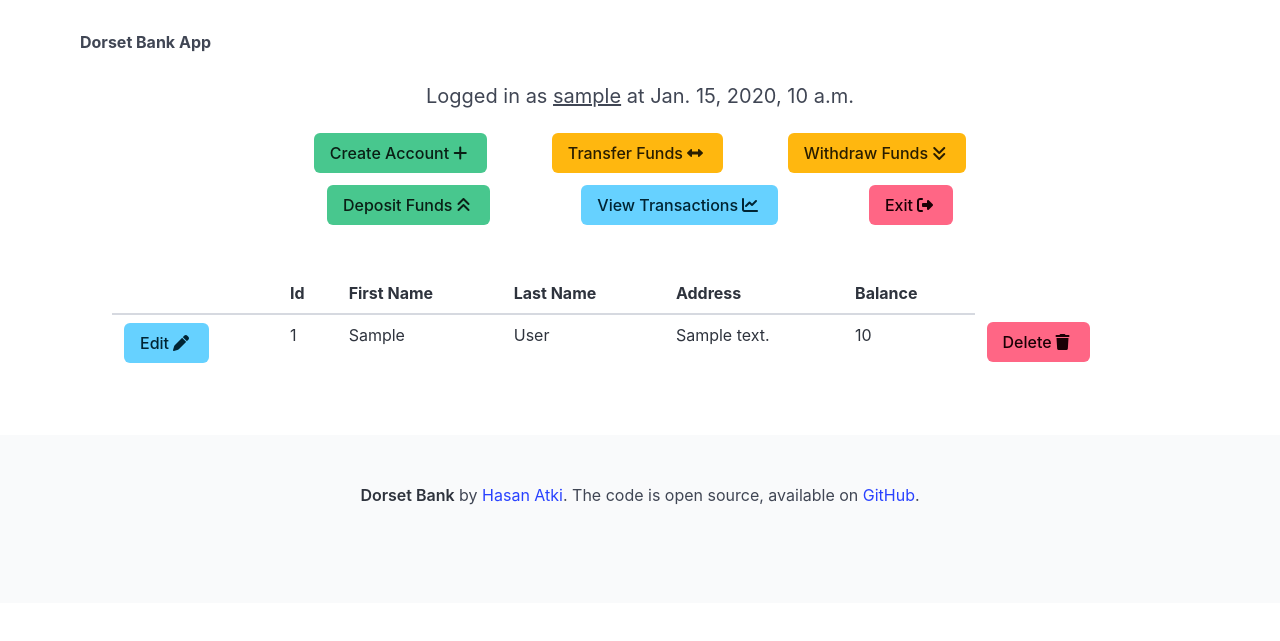
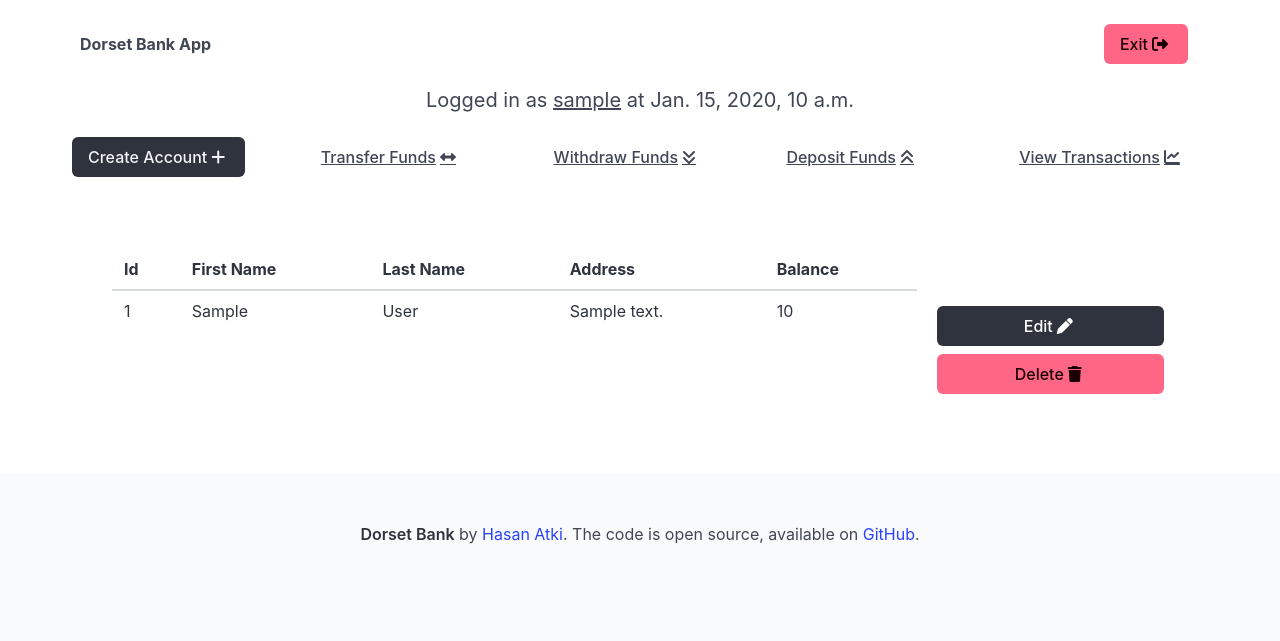
Before and after one commit to aniatki/dorset-bank-app, a Django app: page /dashboard/ in a window 1280 px wide. Shown: the top 641 px of the page. Run offline with Django 5.2, Linux system fonts and the light colour scheme; a user stored in the database is signed in; tables that the repository leaves empty hold one stand-in row (values such as "Sample post"); parts of the project's set-up code (start-up, migrations or seed data) failed here and were passed over.

Commit message:
Restyle buttons

```diff
--- a/templates/base.html
+++ b/templates/base.html
@@ -21,6 +21,36 @@
   i {
     margin-inline: .25rem;
   }
+
+  @media (max-width: 768px) {
+    table, thead, tbody, th, td, tr {
+        display: block;
+        width: 100%;
+    }
+    thead {
+        display: none; /* Hide table header */
+    }
+    tr {
+        margin-bottom: 1rem;
+        border: 1px solid #ddd;
+        padding: 10px;
+    }
+    td {
+        display: flex;
+        justify-content: left;
+        padding: 8px;
+        border-bottom: 1px solid #ddd;
+    }
+    td:last-child {
+        border-bottom: none;
+    }
+    td::before {
+        content: attr(data-label);
+        font-weight: bold;
+    }
+  }
+
+
 </style>
 
 <body>
--- a/templates/dashboard/dashboard.html
+++ b/templates/dashboard/dashboard.html
@@ -5,15 +5,12 @@
 {% if user.is_authenticated %}
 
 <h5 class="subtitle" style="text-align:center">Logged in as <u>{{ user.username }}</u> at {{ user.last_login }}</h2>
-<section>
-    <div class="grid container is-max-tablet" style="display:flex; flex-wrap: wrap;">
-        <p style="margin-inline: auto;"><a class="button is-success" href="{% url 'create_view' %}">Create Account<i class="fas fa-plus"></i></a></p>
-        <p style="margin-inline: auto;"><a class="button is-warning" href="{% url 'transfer_view' %}">Transfer Funds<i class="fas fa-arrows-alt-h"></i></a></p>
-        <p style="margin-inline: auto;"><a class="button is-warning" href="{% url 'withdrawal_view' %}">Withdraw Funds<i class="fas fa-angle-double-down"></i></a></p>
-        <p style="margin-inline: auto;"><a class="button is-success" href="{% url 'deposit_view' %}">Deposit Funds<i class="fas fa-angle-double-up"></i></a></p>
-        <p style="margin-inline: auto;"><a class="button is-info" href="{% url 'view_transactions' %}">View Transactions<i class="fas fa-chart-line"></i></a></p>
-        <p style="margin-inline: auto;"><a class="button is-danger" href="{% url 'logout' %}">Exit<i class="fas fa-sign-out-alt"></i></a></p>
-    </div>
+<section class="grid" style="margin-inline: auto;">
+    <p style="margin-inline:.5rem"><a class="button is-dark" href="{% url 'create_view' %}">Create Account<i class="fas fa-plus"></i></a></p>
+    <p style="margin-inline:.5rem"><a class="button is-text" href="{% url 'transfer_view' %}">Transfer Funds<i class="fas fa-arrows-alt-h"></i></a></p>
+    <p style="margin-inline:.5rem"><a class="button is-text" href="{% url 'withdrawal_view' %}">Withdraw Funds<i class="fas fa-angle-double-down"></i></a></p>
+    <p style="margin-inline:.5rem"><a class="button is-text" href="{% url 'deposit_view' %}">Deposit Funds<i class="fas fa-angle-double-up"></i></a></p>
+    <p style="margin-inline:.5rem"><a class="button is-text" href="{% url 'view_transactions' %}">View Transactions<i class="fas fa-chart-line"></i></a></p>
 </section>
 {% include 'display/display.html' %}
 
--- a/templates/display/display.html
+++ b/templates/display/display.html
@@ -2,7 +2,6 @@
     <table class="table is-fullwidth is-striped is-hoverable">
         <thead>
             <tr>
-                <th></th>
                 <th>Id</th>
                 <th>First Name</th>
                 <th>Last Name</th>
@@ -14,13 +13,17 @@
             {% if accounts %}
             {% for account in accounts %}
                 <tr>
-                    <td><p class="cell" style="margin-inline: auto;"><a class="button is-info" href="{% url 'edit_view' account.id %}">Edit<i class="fas fa-pen"></i></a></p></td>
                     <td>{{ account.id }}</td>
                     <td>{{ account.first_name }}</td>
                     <td>{{ account.last_name }}</td>
                     <td>{{ account.address }}</td>
                     <td>{{ account.balance }}</td>
-                    <td><a class="button is-danger" href="{% url 'delete_view' account.id %}">Delete<i class="fas fa-trash"></i></a></td>
+                    <td>
+                        <a class="button is-dark is-fullwidth m-2" href="{% url 'edit_view' account.id %}" style="color:white">Edit<i class="fas fa-pen"></i>
+                        </a>
+                        <a class="button is-danger is-fullwidth m-2" href="{% url 'delete_view' account.id %}">Delete<i class="fas fa-trash"></i>
+                        </a>
+                    </td>
                 </tr>
             {% endfor %}
             {% else %}
--- a/templates/nav/nav.html
+++ b/templates/nav/nav.html
@@ -7,11 +7,17 @@
 
     <div class="navbar-end">
       <div class="navbar-item">
+
+        {% if not user.is_authenticated %}
+
         {% if request.path == '/' %}
         <a class="button is-link" href="{% url 'signup_view' %}">Sign Up</a>
         {% elif request.path == '/signup/' %}
         <a class="button is-link" href="{% url 'login_view' %}">Log In</a>
         {% endif %}
+        {% else %}
+        <p><a class="button is-danger" href="{% url 'logout' %}">Exit<i class="fas fa-sign-out-alt"></i></a></p>
+        {% endif %}
       </div>
     </div>
   </nav>
```
